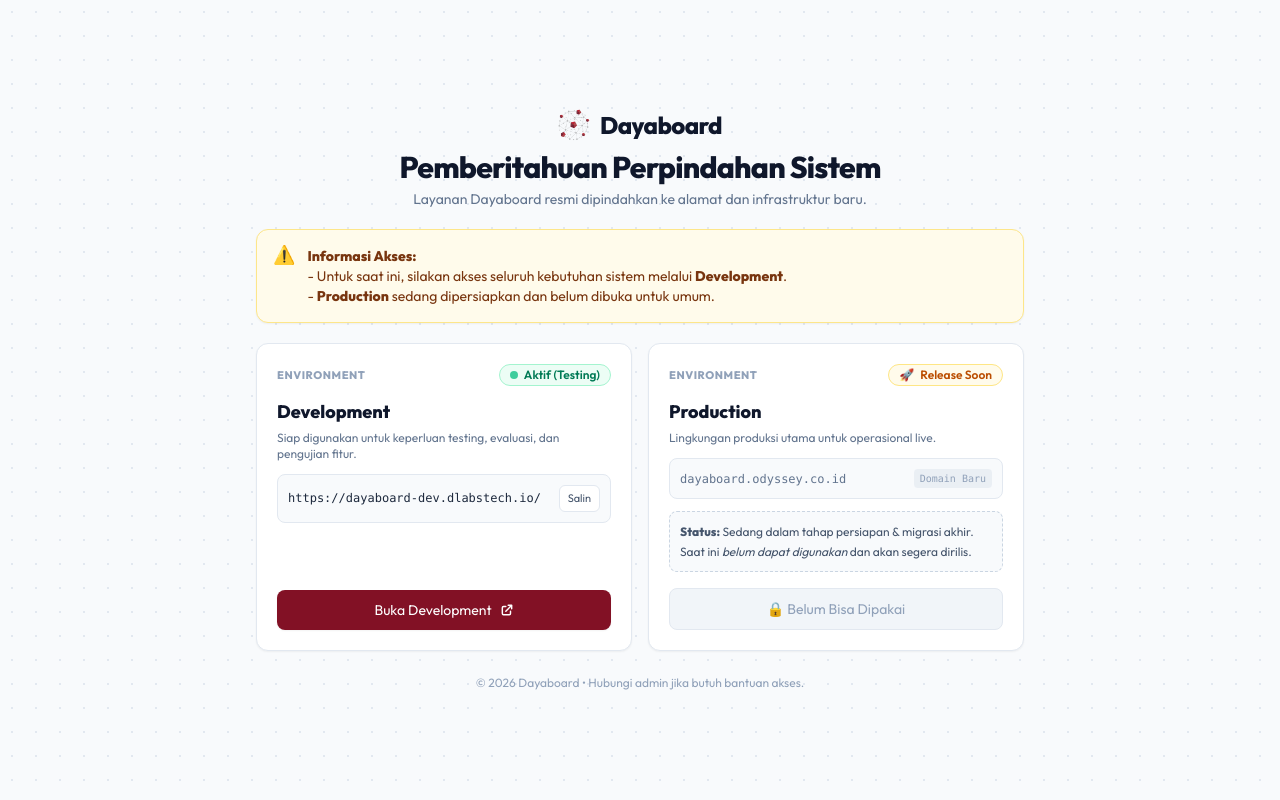
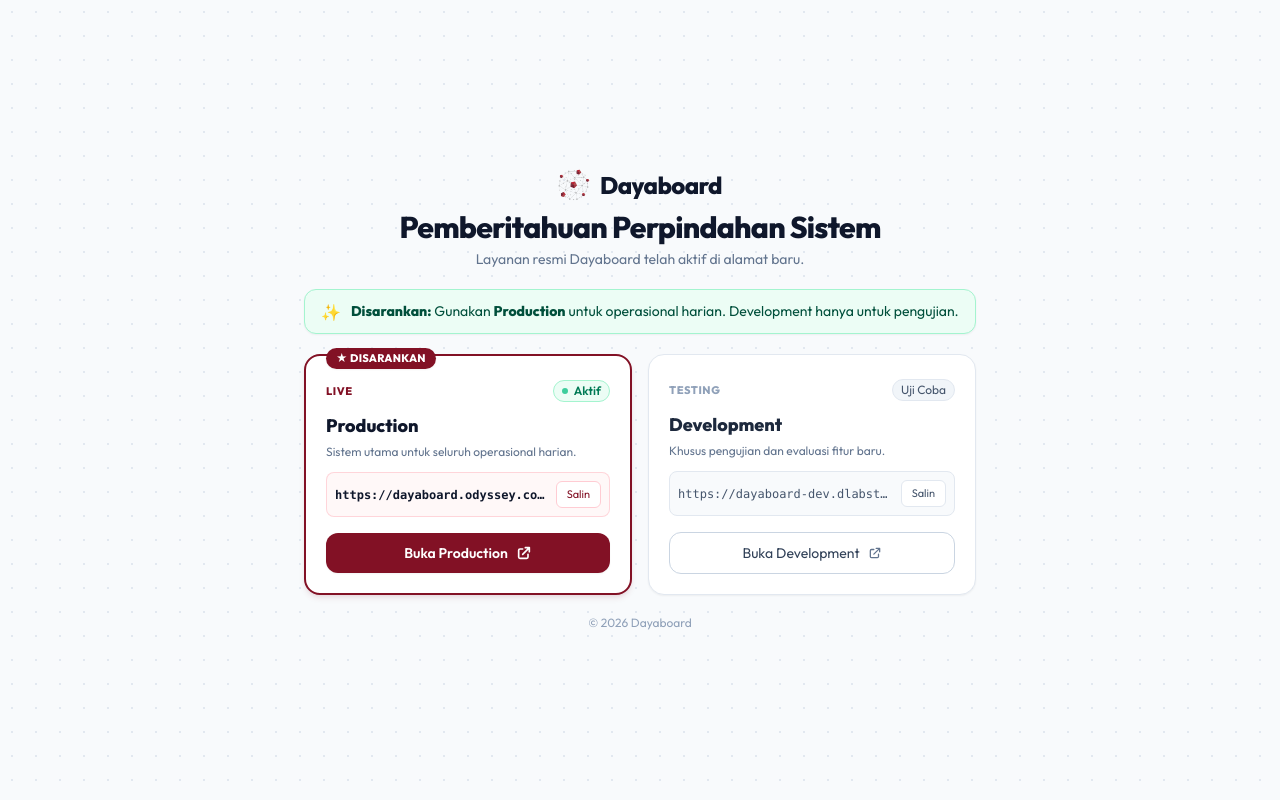
Before and after one commit to diardomarendikrista/web-info, a React (Vite) app: page / in a window 1280 px wide. Built offline with nearby package versions, Linux system fonts and the light colour scheme.

Commit message:
feat: highlight production environment and streamline transition notice

```diff
--- a/index.html
+++ b/index.html
@@ -13,9 +13,9 @@
     />
     <meta
       name="description"
-      content="Informasi resmi perpindahan alamat layanan Dayaboard. Akses lingkungan Development dan status persiapan rilis Production."
+      content="Informasi resmi akses layanan Dayaboard. Akses lingkungan resmi Production (dayaboard.odyssey.co.id) dan lingkungan Development untuk pengujian."
     />
-    <title>Dayaboard - Informasi Perpindahan Layanan</title>
+    <title>Dayaboard - Pemberitahuan Perpindahan Sistem</title>
     <!-- Google Fonts -->
     <link
       rel="preconnect"
--- a/src/App.jsx
+++ b/src/App.jsx
@@ -1,31 +1,31 @@
 import { useState } from "react";
 
 export default function App() {
-  const [copied, setCopied] = useState(false);
+  const [copiedKey, setCopiedKey] = useState("");
 
+  const PROD_URL = "https://dayaboard.odyssey.co.id/";
   const DEV_URL = "https://dayaboard-dev.dlabstech.io/";
-  const PROD_DOMAIN = "dayaboard.odyssey.co.id";
 
-  const handleCopy = async () => {
+  const handleCopy = async (url, key) => {
     try {
-      await navigator.clipboard.writeText(DEV_URL);
-      setCopied(true);
-      setTimeout(() => setCopied(false), 2000);
+      await navigator.clipboard.writeText(url);
+      setCopiedKey(key);
+      setTimeout(() => setCopiedKey(""), 2000);
     } catch {
       const el = document.createElement("textarea");
-      el.value = DEV_URL;
+      el.value = url;
       document.body.appendChild(el);
       el.select();
       document.execCommand("copy");
       document.body.removeChild(el);
-      setCopied(true);
-      setTimeout(() => setCopied(false), 2000);
+      setCopiedKey(key);
+      setTimeout(() => setCopiedKey(""), 2000);
     }
   };
 
   return (
-    <div className="min-h-screen bg-subtle-pattern flex flex-col justify-center items-center px-4 py-6 sm:py-8 antialiased text-slate-800">
-      <div className="w-full max-w-3xl flex flex-col gap-5">
+    <div className="min-h-screen bg-subtle-pattern flex flex-col justify-center items-center px-4 py-8 antialiased text-slate-800">
+      <div className="w-full max-w-2xl flex flex-col gap-5">
         {/* Top Branding & Header */}
         <div className="text-center">
           <div className="inline-flex items-center gap-2.5 mb-2">
@@ -42,77 +42,72 @@
             Pemberitahuan Perpindahan Sistem
           </h1>
           <p className="text-slate-500 text-sm mt-1">
-            Layanan Dayaboard resmi dipindahkan ke alamat dan infrastruktur
-            baru.
+            Layanan resmi Dayaboard telah aktif di alamat baru.
           </p>
         </div>
 
-        {/* Notice Banner (Style terinspirasi dari banner pengumuman Dayaboard) */}
-        <div className="bg-[#fffbeb] border border-[#fde68a] rounded-xl p-3.5 sm:p-4 text-xs sm:text-sm text-[#78350f] flex items-start gap-3 shadow-xs">
-          <span className="text-base sm:text-lg shrink-0 leading-none">⚠️</span>
-          <div>
-            <span className="font-bold">Informasi Akses: </span>
-            <ul>
-              <li>
-                - Untuk saat ini, silakan akses seluruh kebutuhan sistem melalui{" "}
-                <strong>Development</strong>.
-              </li>
-              <li>
-                - <strong>Production</strong> sedang dipersiapkan dan belum dibuka
-                untuk umum.
-              </li>
-            </ul>
-          </div>
+        {/* Notice Banner: Singkat & Padat */}
+        <div className="bg-emerald-50 border border-emerald-200 rounded-xl px-4 py-3 text-xs sm:text-sm text-emerald-900 flex items-center gap-2.5 shadow-xs">
+          <span className="text-base shrink-0 leading-none">✨</span>
+          <p className="leading-snug">
+            <strong>Disarankan:</strong> Gunakan <strong>Production</strong> untuk operasional harian. Development hanya untuk pengujian.
+          </p>
         </div>
 
         {/* 2 Main Environments Grid */}
-        <div className="grid grid-cols-1 md:grid-cols-2 gap-4">
-          {/* Card 1: Development */}
-          <div className="bg-white rounded-xl border border-slate-200 p-5 shadow-xs flex flex-col justify-between hover:border-slate-300 transition-all">
+        <div className="grid grid-cols-1 md:grid-cols-2 gap-4 items-stretch">
+          {/* Card 1: Production (Disorot / Highlighted) */}
+          <div className="relative bg-white rounded-2xl border-2 border-[#821125] p-5 shadow-md shadow-[#821125]/10 flex flex-col justify-between transition-all hover:shadow-lg hover:shadow-[#821125]/15">
+            {/* Recommendation Ribbon */}
+            <div className="absolute -top-3 left-5">
+              <span className="inline-flex items-center gap-1 px-2.5 py-0.5 rounded-full text-[11px] font-bold tracking-wide uppercase bg-[#821125] text-white shadow-xs">
+                ★ Disarankan
+              </span>
+            </div>
+
             <div>
-              <div className="flex items-center justify-between mb-3">
-                <span className="text-[11px] font-bold uppercase tracking-wider text-slate-400">
-                  Environment
+              <div className="flex items-center justify-between mb-2.5 mt-1">
+                <span className="text-[11px] font-bold uppercase tracking-wider text-[#821125]">
+                  Live
                 </span>
-                <span className="inline-flex items-center gap-1.5 px-2.5 py-0.5 rounded-full text-xs font-semibold bg-emerald-50 text-emerald-700 border border-emerald-200">
-                  <span className="w-2 h-2 rounded-full bg-emerald-500 animate-pulse" />
-                  Aktif (Testing)
+                <span className="inline-flex items-center gap-1.5 px-2 py-0.5 rounded-full text-xs font-semibold bg-emerald-50 text-emerald-700 border border-emerald-200">
+                  <span className="w-1.5 h-1.5 rounded-full bg-emerald-500 animate-pulse" />
+                  Aktif
                 </span>
               </div>
 
               <h2 className="text-lg font-bold text-slate-900 mb-1">
-                Development
+                Production
               </h2>
               <p className="text-xs text-slate-500 mb-3">
-                Siap digunakan untuk keperluan testing, evaluasi, dan pengujian
-                fitur.
+                Sistem utama untuk seluruh operasional harian.
               </p>
 
               {/* URL Box */}
-              <div className="bg-slate-50 border border-slate-200 rounded-lg p-2.5 flex items-center justify-between gap-2 mb-4">
-                <span className="text-xs font-mono text-slate-800 truncate select-all font-medium">
-                  {DEV_URL}
+              <div className="bg-rose-50/50 border border-rose-200/80 rounded-lg p-2 flex items-center justify-between gap-2 mb-4">
+                <span className="text-xs font-mono text-slate-900 truncate select-all font-semibold">
+                  {PROD_URL}
                 </span>
                 <button
                   type="button"
-                  onClick={handleCopy}
-                  className="shrink-0 px-2 py-1 text-[11px] font-medium text-slate-600 hover:text-slate-900 bg-white hover:bg-slate-100 border border-slate-200 rounded-md transition-colors"
+                  onClick={() => handleCopy(PROD_URL, "prod")}
+                  className="shrink-0 px-2.5 py-1 text-[11px] font-medium text-[#821125] hover:text-white bg-white hover:bg-[#821125] border border-rose-200 rounded-md transition-colors"
                 >
-                  {copied ? "Tersalin!" : "Salin"}
+                  {copiedKey === "prod" ? "Tersalin!" : "Salin"}
                 </button>
               </div>
             </div>
 
-            {/* Action Button: Dayaboard Maroon */}
+            {/* Action Button: Dayaboard Maroon Prominent Button */}
             <a
-              href={DEV_URL}
+              href={PROD_URL}
               target="_blank"
               rel="noopener noreferrer"
-              className="w-full inline-flex items-center justify-center gap-2 px-4 py-2.5 rounded-lg bg-[#821125] hover:bg-[#6b0c1e] text-white font-medium text-sm transition-colors shadow-xs"
+              className="w-full inline-flex items-center justify-center gap-2 px-4 py-2.5 rounded-xl bg-[#821125] hover:bg-[#6b0c1e] active:scale-[0.99] text-white font-semibold text-sm transition-all shadow-xs"
             >
-              <span>Buka Development</span>
+              <span>Buka Production</span>
               <svg
-                className="w-3.5 h-3.5"
+                className="w-4 h-4"
                 fill="none"
                 stroke="currentColor"
                 viewBox="0 0 24 24"
@@ -127,59 +122,68 @@
             </a>
           </div>
 
-          {/* Card 2: Production */}
-          <div className="bg-white rounded-xl border border-slate-200 p-5 shadow-xs flex flex-col justify-between hover:border-slate-300 transition-all">
+          {/* Card 2: Development (Sekunder) */}
+          <div className="bg-white rounded-2xl border border-slate-200 p-5 shadow-xs flex flex-col justify-between hover:border-slate-300 transition-all">
             <div>
-              <div className="flex items-center justify-between mb-3">
+              <div className="flex items-center justify-between mb-2.5 mt-1">
                 <span className="text-[11px] font-bold uppercase tracking-wider text-slate-400">
-                  Environment
+                  Testing
                 </span>
-                <span className="inline-flex items-center gap-1.5 px-2.5 py-0.5 rounded-full text-xs font-semibold bg-amber-50 text-amber-700 border border-amber-200">
-                  <span>🚀</span>
-                  Release Soon
+                <span className="inline-flex items-center px-2 py-0.5 rounded-full text-xs font-medium bg-slate-100 text-slate-600 border border-slate-200">
+                  Uji Coba
                 </span>
               </div>
 
-              <h2 className="text-lg font-bold text-slate-900 mb-1">
-                Production
+              <h2 className="text-lg font-bold text-slate-800 mb-1">
+                Development
               </h2>
               <p className="text-xs text-slate-500 mb-3">
-                Lingkungan produksi utama untuk operasional live.
+                Khusus pengujian dan evaluasi fitur baru.
               </p>
 
-              {/* URL / Domain Box */}
-              <div className="bg-slate-50 border border-slate-200 rounded-lg p-2.5 flex items-center justify-between gap-2 mb-3">
-                <span className="text-xs font-mono text-slate-500 truncate font-medium">
-                  {PROD_DOMAIN}
+              {/* URL Box */}
+              <div className="bg-slate-50 border border-slate-200 rounded-lg p-2 flex items-center justify-between gap-2 mb-4">
+                <span className="text-xs font-mono text-slate-600 truncate select-all font-medium">
+                  {DEV_URL}
                 </span>
-                <span className="text-[10px] text-slate-400 bg-slate-200/60 px-1.5 py-0.5 rounded font-mono">
-                  Domain Baru
-                </span>
-              </div>
-
-              {/* Notice Message */}
-              <div className="bg-slate-50 rounded-lg p-2.5 border border-dashed border-slate-300 text-xs text-slate-600 leading-relaxed mb-4">
-                <strong>Status:</strong> Sedang dalam tahap persiapan & migrasi
-                akhir. Saat ini <em>belum dapat digunakan</em> dan akan segera
-                dirilis.
+                <button
+                  type="button"
+                  onClick={() => handleCopy(DEV_URL, "dev")}
+                  className="shrink-0 px-2.5 py-1 text-[11px] font-medium text-slate-600 hover:text-slate-900 bg-white hover:bg-slate-100 border border-slate-200 rounded-md transition-colors"
+                >
+                  {copiedKey === "dev" ? "Tersalin!" : "Salin"}
+                </button>
               </div>
             </div>
 
-            {/* Disabled Action Button */}
-            <button
-              disabled
-              type="button"
-              className="w-full inline-flex items-center justify-center gap-1.5 px-4 py-2.5 rounded-lg bg-slate-100 border border-slate-200 text-slate-400 font-medium text-sm cursor-not-allowed"
+            {/* Secondary Action Button */}
+            <a
+              href={DEV_URL}
+              target="_blank"
+              rel="noopener noreferrer"
+              className="w-full inline-flex items-center justify-center gap-2 px-4 py-2.5 rounded-xl bg-white hover:bg-slate-50 border border-slate-300 text-slate-700 font-medium text-sm transition-colors"
             >
-              <span>🔒 Belum Bisa Dipakai</span>
-            </button>
+              <span>Buka Development</span>
+              <svg
+                className="w-3.5 h-3.5 text-slate-500"
+                fill="none"
+                stroke="currentColor"
+                viewBox="0 0 24 24"
+              >
+                <path
+                  strokeLinecap="round"
+                  strokeLinejoin="round"
+                  strokeWidth="2.2"
+                  d="M10 6H6a2 2 0 00-2 2v10a2 2 0 002 2h10a2 2 0 002-2v-4M14 4h6m0 0v6m0-6L10 14"
+                />
+              </svg>
+            </a>
           </div>
         </div>
 
-        {/* Compact Footer */}
-        <div className="text-center text-xs text-slate-400 pt-1">
-          © {new Date().getFullYear()} Dayaboard • Hubungi admin jika butuh
-          bantuan akses.
+        {/* Footer */}
+        <div className="text-center text-xs text-slate-400">
+          © {new Date().getFullYear()} Dayaboard
         </div>
       </div>
     </div>
```
